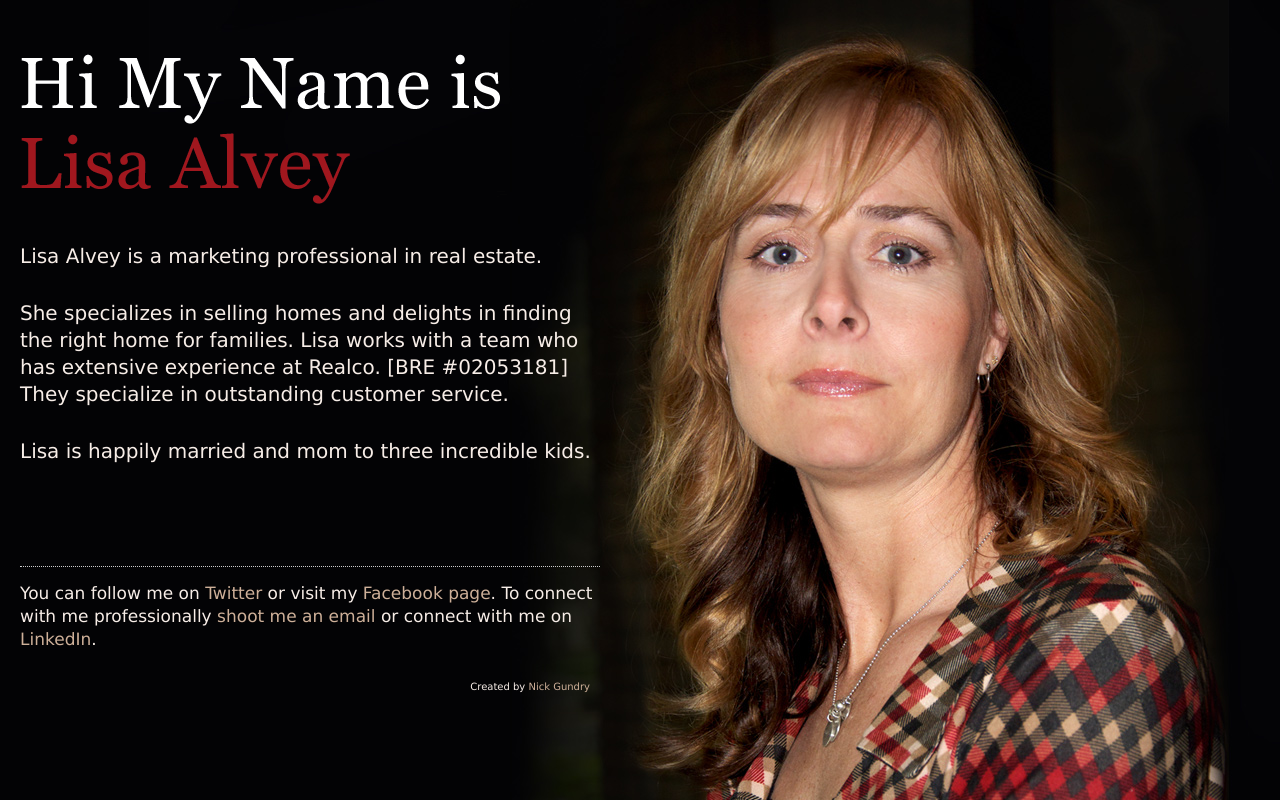
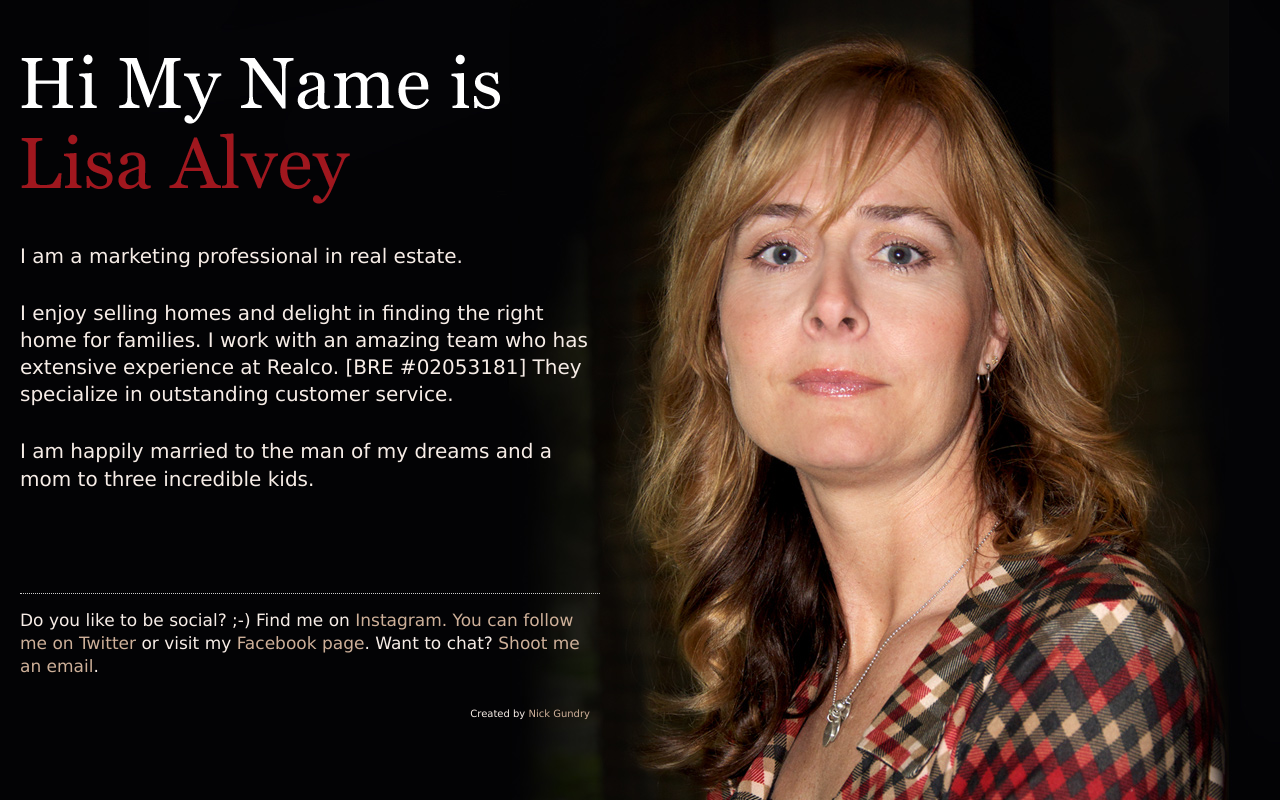
Before and after one commit to lisaalvey/website, a plain HTML site: page index.html in a window 1280 px wide. Drawn offline with Linux system fonts and the light colour scheme.

Commit message:
Update index.html

```diff
--- a/index.html
+++ b/index.html
@@ -23,12 +23,12 @@
 <body>
 	<div id="wrapper">
 	  <div id="content">
-	    <h1>Hi! my name is Lisa Alvey</h1>
-	    <p>Lisa Alvey is a marketing professional in real estate. </p>
-	      <p>She specializes in selling homes and delights in finding the right home for families. Lisa works with a team who has extensive experience at Realco. [BRE #02053181] They specialize in outstanding customer service.</a></p>
-	      <p>Lisa is happily married and mom to three incredible kids.</p>
+	    <h1>Hi, my name is Lisa Alvey</h1>
+	    <p>I am a marketing professional in real estate. </p>
+	      <p>I enjoy selling homes and delight in finding the right home for families. I work with an amazing team who has extensive experience at Realco. [BRE #02053181] They specialize in outstanding customer service.</a></p>
+	      <p>I am happily married to the man of my dreams and a mom to three incredible kids.</p>
 	    <div id="connect">
-	      <p>You can follow me on <a href="http://twitter.com/lisaalvey">Twitter</a> or visit my <a href="https://www.facebook.com/lisa.jantzenalvey/">Facebook page</a>. To connect with me professionally <a href="mailto:lisa@lisaalvey.com">shoot me an email</a> or connect with me on <a href="http://www.linkedin.com/in/lisajantzenalvey">LinkedIn</a>.</p>
+	      <p>Do you like to be social? ;-) Find me on <a href="https://instagram.com/lisaalvey">Instagram. You can follow me on <a href="http://twitter.com/lisaalvey">Twitter</a> or visit my <a href="https://www.facebook.com/lisa.jantzenalvey/">Facebook page</a>. Want to chat? <a href="mailto:lisa@lisaalvey.com">Shoot me an email</a>.
 	    </div>
 	<div id="footer">
 	  Created by <a href="http://nickgundry.com/">Nick Gundry</a>
```
